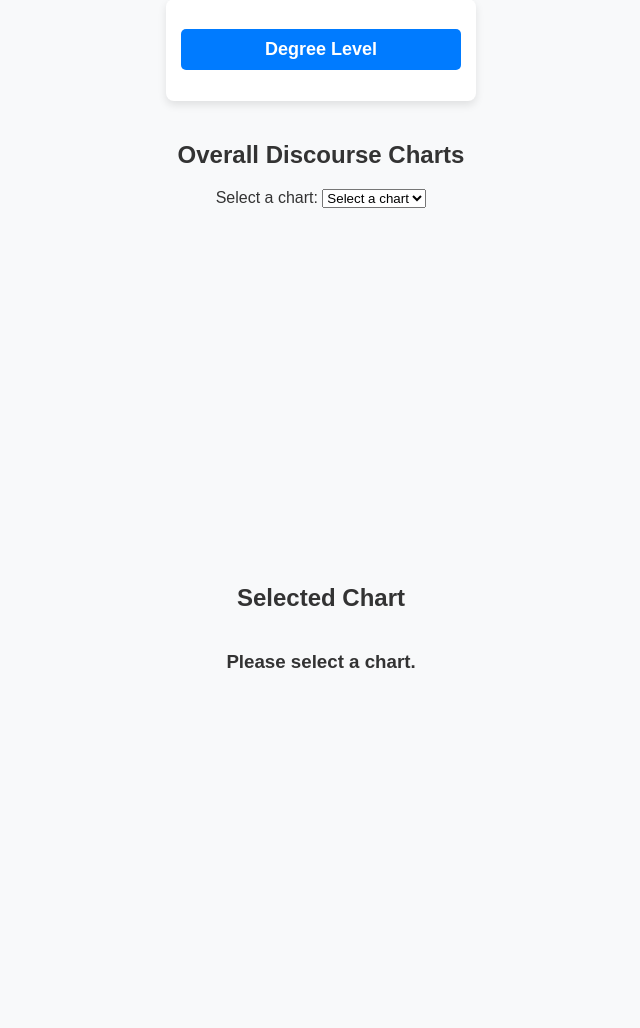
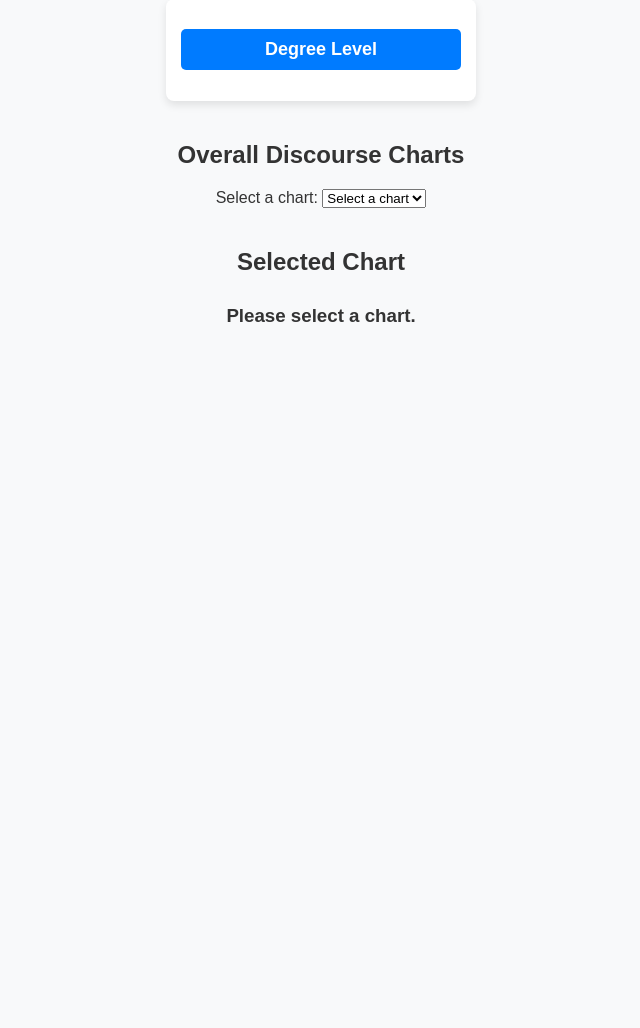
Before and after one commit to iitmbsc-student-projects/discourse-viz, a Flask app: template templates/index.html in a window 1280 px wide. Shown: the part 355-1383 px from the top of the page, without its empty margins (319-959 px from the left). After the commit the page ends 677 px from the top, so only its background shows below. Run offline with Flask 3, Linux system fonts and the light colour scheme; the template is opened without the code that fills it, so the values that code supplies are empty; the visitor is signed in with stand-in values (Sample User, id 1); parts of the project's set-up code (start-up, migrations or seed data) failed here and were passed over.

Commit message:
Improved UX

```diff
--- a/templates/index.html
+++ b/templates/index.html
@@ -73,6 +73,20 @@
         color: #0056b3;
         font-size: 22px;
     }
+    #selected-chart {
+    display: flex;
+    justify-content: center;
+    align-items: center;
+    flex-direction: column;
+    margin-top: 10px; /* Reduced from 20px */
+    min-height: auto; /* Remove fixed 800px height */
+    padding: 10px 0; /* Optional: small padding for breathing room */
+}
+
+
+#selected-chart h2 {
+    margin-bottom: 10px; /* Reduce spacing between heading and chart */
+}
 
     iframe {
         max-width: 100%;
@@ -168,13 +182,13 @@
     </form>
 </div>
 
-<div id="selected-chart"
-    style="display: flex; justify-content: center; align-items: center; flex-direction: column; margin-top: 20px; min-height: 800px;">
-    <h2 style="text-align: center; margin-bottom: 20px;">Selected Chart</h2>
+<div id="selected-chart">
+    <h2>Selected Chart</h2>
     <div id="chart-container">
         <!-- The chart HTML will be dynamically loaded here -->
     </div>
 </div>
+
 </div>
 
 <script>
--- a/templates/partials/trending_topics_table.html
+++ b/templates/partials/trending_topics_table.html
@@ -23,6 +23,8 @@
             {% endfor %}
         </tbody>
     </table>
+{% elif error %}
+    <p>No trending topics found because of some error. Please contact support if issue persists</p>
 {% else %}
-    <p>No trending topics found.</p>
+    <p>No trending topics found because of very low activty on course-forum in last 7 days</p>
 {% endif %}
```
Also changed, not shown: templates/course_specific_viz.html (+26 -9 lines).
